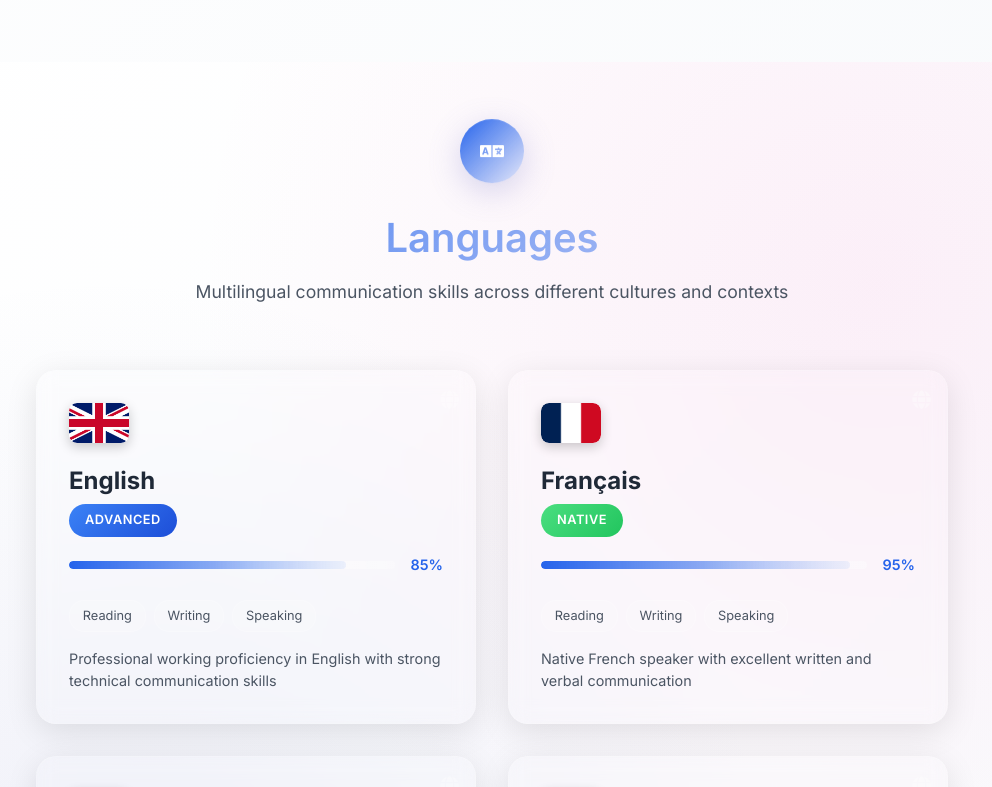
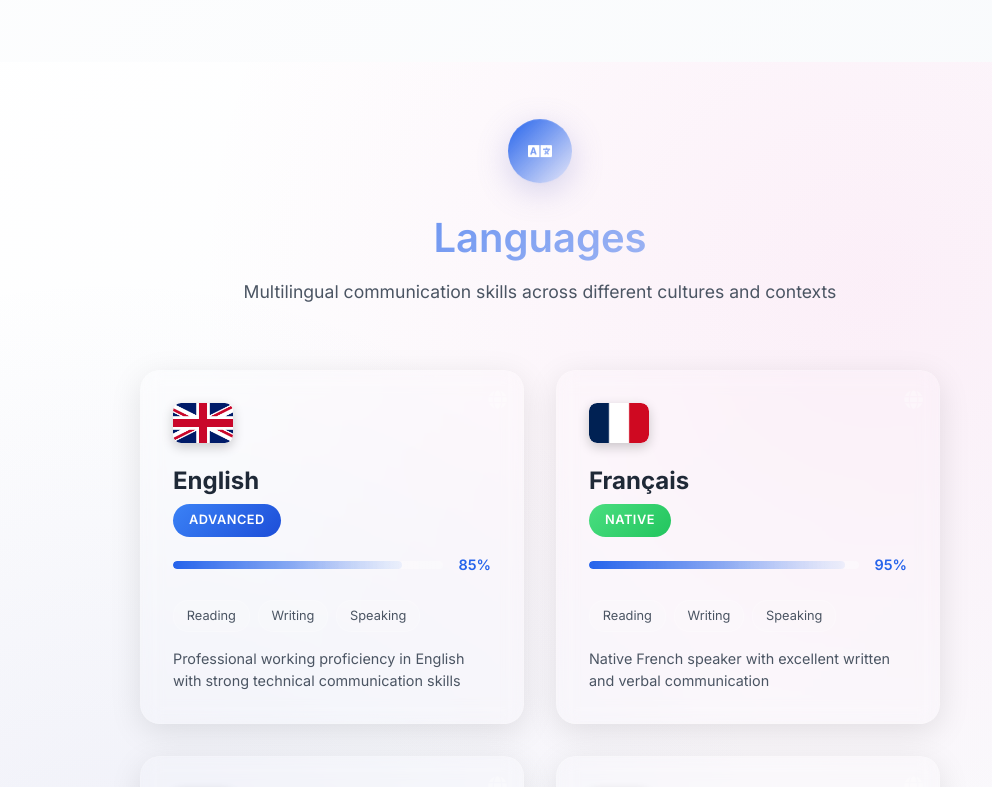
Before and after one commit to boubnacer/nacer-portfolio, a React (Create React App) app: page / in a window 1280 px wide. Shown: the part 5420-6207 px from the top of the page, without its empty margins (148-1140 px from the left). Built offline with nearby package versions, Linux system fonts and the light colour scheme.

Commit message:
Update site colors

```diff
--- a/src/templates.js/testimonials.css
+++ b/src/templates.js/testimonials.css
@@ -23,6 +23,8 @@
   margin-bottom: 4rem;
   position: relative;
   z-index: 1;
+  padding-left: 8rem; /* Account for sidebar width */
+  padding-right: 2rem;
 }
 
 .languages__icon {
@@ -63,6 +65,10 @@
 .languages__container {
   position: relative;
   z-index: 1;
+  margin: 0 auto;
+  padding-left: 8rem; /* Account for sidebar width */
+  padding-right: 2rem;
+  max-width: 1200px;
 }
 
 .languages__grid {
@@ -269,6 +275,18 @@
 
 /* Responsive Design */
 @media screen and (max-width: 1024px) {
+  .languages__header {
+    padding-left: 1rem; /* Reset padding on mobile */
+    padding-right: 1rem;
+  }
+
+  .languages__container {
+    padding-left: 1rem; /* Reset padding on mobile */
+    padding-right: 1rem;
+    margin: 0 auto;
+    max-width: 100%;
+  }
+
   .languages__grid {
     grid-template-columns: repeat(auto-fit, minmax(280px, 1fr));
     gap: 1.5rem;
```
